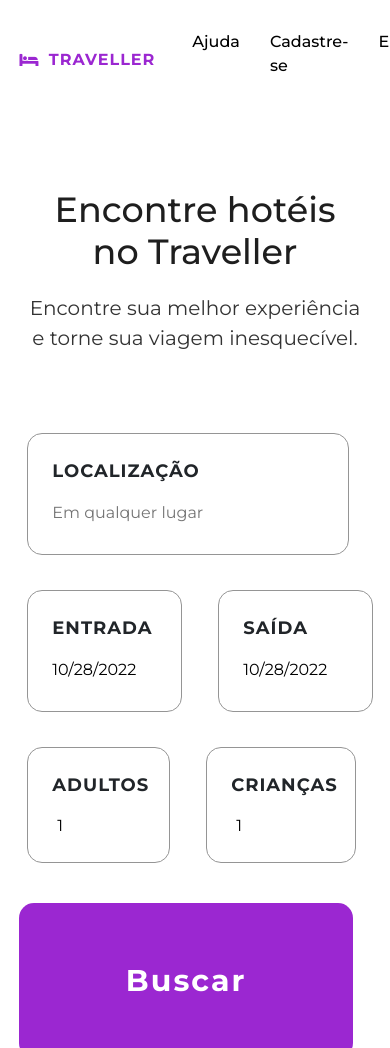
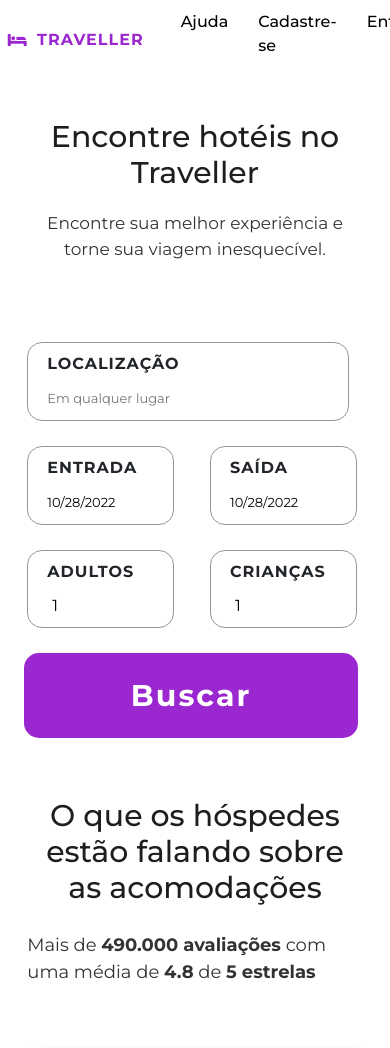
Before and after one commit to abigailmvlima/fiap-fase3-bootstrap, a plain HTML site: page index.html in a window 390 px wide. Shown: the top 1048 px of the page. Drawn offline with nearby package versions, Linux system fonts and the light colour scheme.

Commit message:
alteração no css mobile

```diff
--- a/css/mobile.css
+++ b/css/mobile.css
@@ -4,15 +4,13 @@
   }
 
   header {
-    margin: 0 5% !important;
-    margin-top: 20px !important;
-    margin-bottom: 50px !important;
+    margin: 0 2% !important;
   }
 
   h2 {
-    font-size: 35px;
+    font-size: 30px;
     text-align: center;
-    padding-bottom: 40px;
+    padding-bottom: 20px;
   }
 
   h3 {
@@ -26,7 +24,7 @@
   }
 
   p {
-    font-size: 20px;
+    font-size: 17px;
     padding-bottom: 15px;
   }
 
@@ -86,7 +84,7 @@
 
   .input-search {
     margin-top: 15px;
-    margin-bottom: 20px;
+    margin-bottom: 10px;
   }
 
   .input-search .input-layout {
@@ -94,17 +92,17 @@
   }
 
   .input-search label {
-    margin: 25px;
+    margin: 10px 5px 5px 20px;
+    height: auto;
   }
 
   .input-search input {
-    font-size: 16px;
+    font-size: 13px;
     line-height: 35px;
   }
 
   .input-search span {
-    margin-bottom: 10px;
-    font-size: 18px;
+    font-size: 16px;
   }
 
   .button-search {
@@ -114,7 +112,7 @@
   .input-search select {
     width: auto;
     font-size: 16px;
-    padding: 5px 5px 0 5px;
+    padding: 5px;
     background-color: #fff;
   }
 
@@ -123,15 +121,16 @@
   }
 
   .button-search button {
-    padding: 25px;
+    padding: 5px;
     border-radius: 15px;
-    margin-top: 10px;
+    margin-top: 5px;
+    margin-left: 5px;
   }
 
   .button-search button span {
     font-size: 30px;
     letter-spacing: 2px;
-    margin: 30px;
+    margin: 15px;
   }
 
   .assessments,
```
